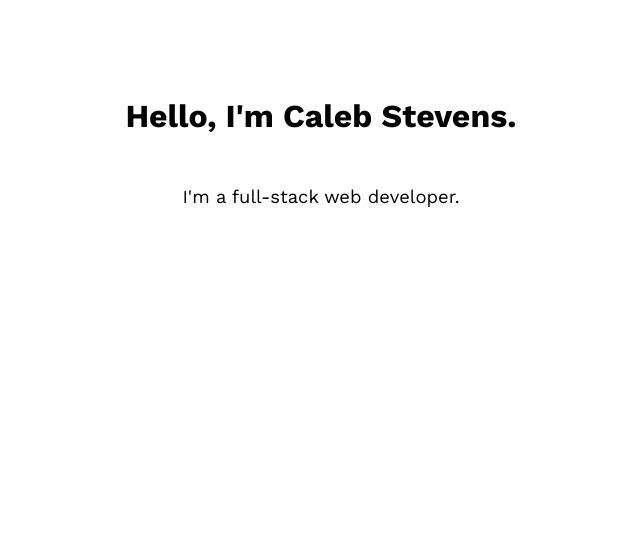
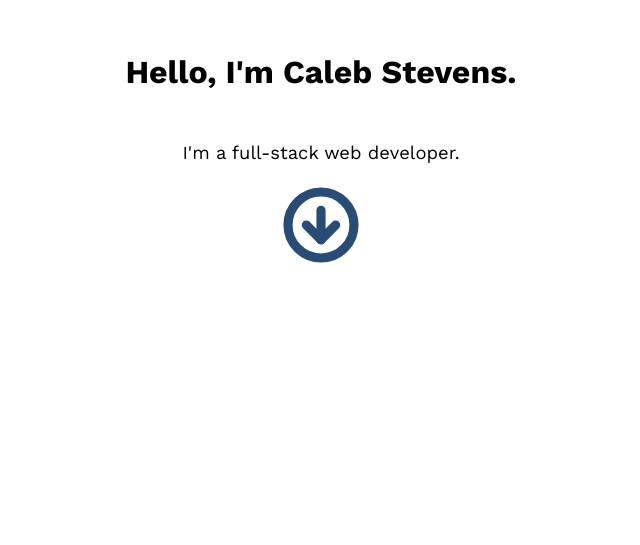
Before and after one commit to CalebJamesStevens/calebstevens, a React (Create React App) app: page / in a window 1280 px wide. Shown: the part 255-800 px from the top of the page, without its empty margins (319-959 px from the left). Built offline with nearby package versions, Linux system fonts and the light colour scheme.

Commit message:
Added arrow pointing down to about

```diff
--- a/src/components/AboutMe.js
+++ b/src/components/AboutMe.js
@@ -3,6 +3,13 @@ const About = () => {
         <div className="about-container">
             <p className="about-p-1">Hello, I'm Caleb Stevens.</p>
             <p className="about-p-2">I'm a full-stack web developer.</p>
+            <svg xmlns="http://www.w3.org/2000/svg" class="icon icon-tabler icon-tabler-arrow-down-circle" width="88" height="88" viewBox="0 0 24 24" stroke-width="2.5" stroke="#274C77" fill="none" stroke-linecap="round" stroke-linejoin="round">
+            <path stroke="none" d="M0 0h24v24H0z" fill="none"/>
+            <circle cx="12" cy="12" r="9" />
+            <line x1="8" y1="12" x2="12" y2="16" />
+            <line x1="12" y1="8" x2="12" y2="16" />
+            <line x1="16" y1="12" x2="12" y2="16" />
+            </svg>
         </div>
     );
 }
```
